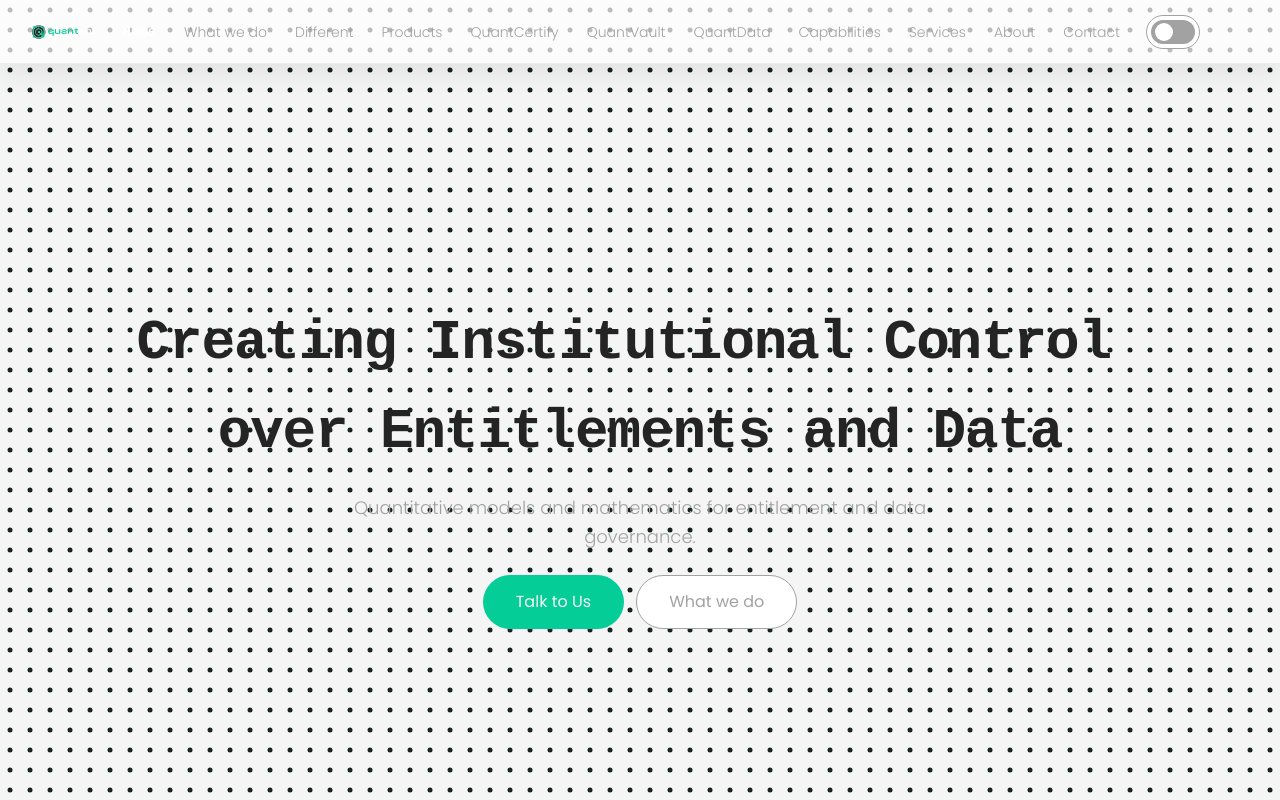
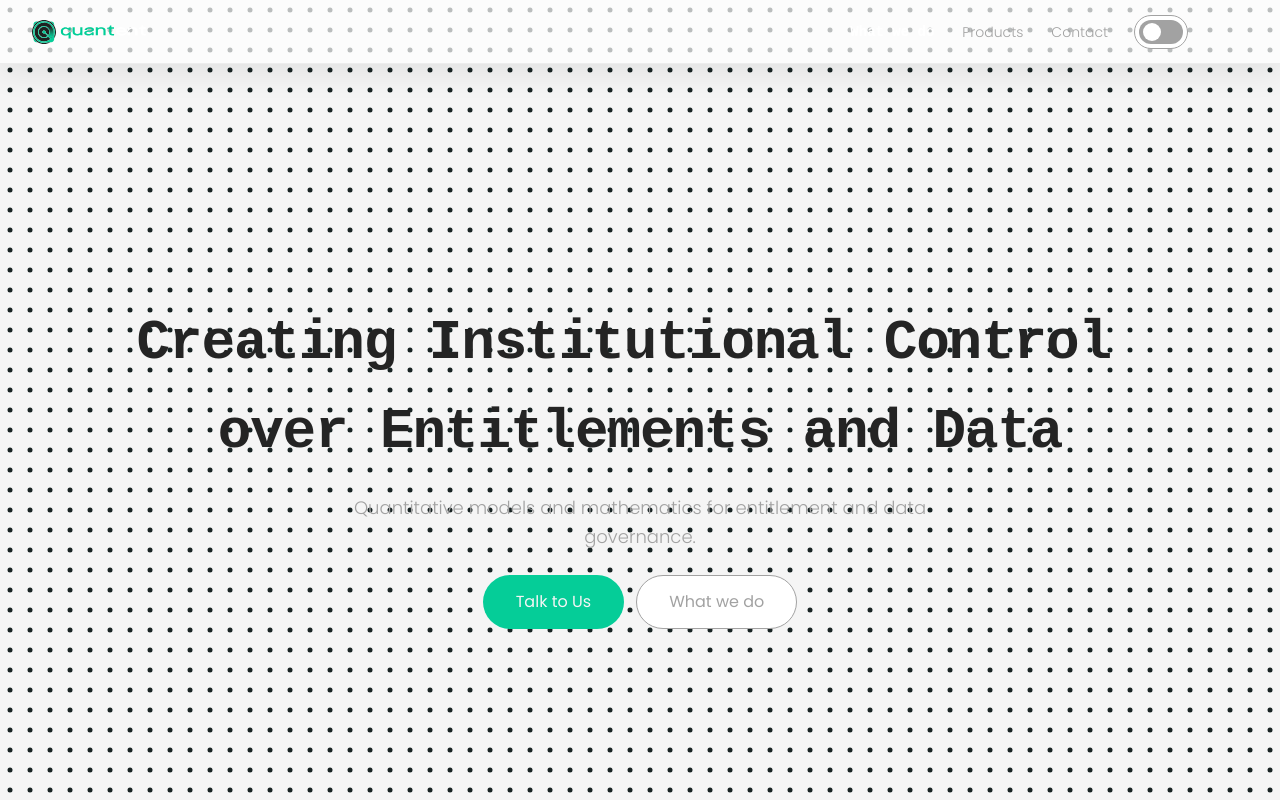
Before and after one commit to quantent-web/quantent-web, a Next.js app: page / in a window 1280 px wide. Shown: the top 800 px of the page. Built offline with nearby package versions, Linux system fonts and the light colour scheme; a web font is replaced by a local one.

Commit message:
feat(home): simplify nav to macro sections

```diff
--- a/app/home-page-client.tsx
+++ b/app/home-page-client.tsx
@@ -40,21 +40,13 @@ export default function Home() {
 
   const navItems: NavItem[] = useMemo(
     () => [
-      { label: 'Home', href: '#home' },
       { label: 'What we do', href: '#what-we-do' },
-      { label: 'Different', href: '#different' },
       { label: 'Products', href: '#products' },
-      { label: 'QuantCertify', href: '#quantcertify' },
-      { label: 'QuantVault', href: '#quantvault' },
-      { label: 'QuantData', href: '#quantdata' },
-      { label: 'Capabilities', href: '#capabilities' },
-      { label: 'Services', href: '#services' },
-      { label: 'About', href: '#about' },
       { label: 'Contact', href: '#contact' },
     ],
     []
   );
-  const [activeHref, setActiveHref] = useState('#home');
+  const [activeHref, setActiveHref] = useState('#what-we-do');
   const isProgrammaticScroll = useRef(false);
   const pendingTargetHref = useRef<string | null>(null);
   const programmaticScrollTimeoutRef = useRef<ReturnType<typeof setTimeout> | null>(null);
@@ -99,7 +91,7 @@ export default function Home() {
       const windowHeight = window.innerHeight;
 
       if (scrollTop <= 8) {
-        setActiveHref('#home');
+        setActiveHref('#what-we-do');
         return;
       }
 
```
